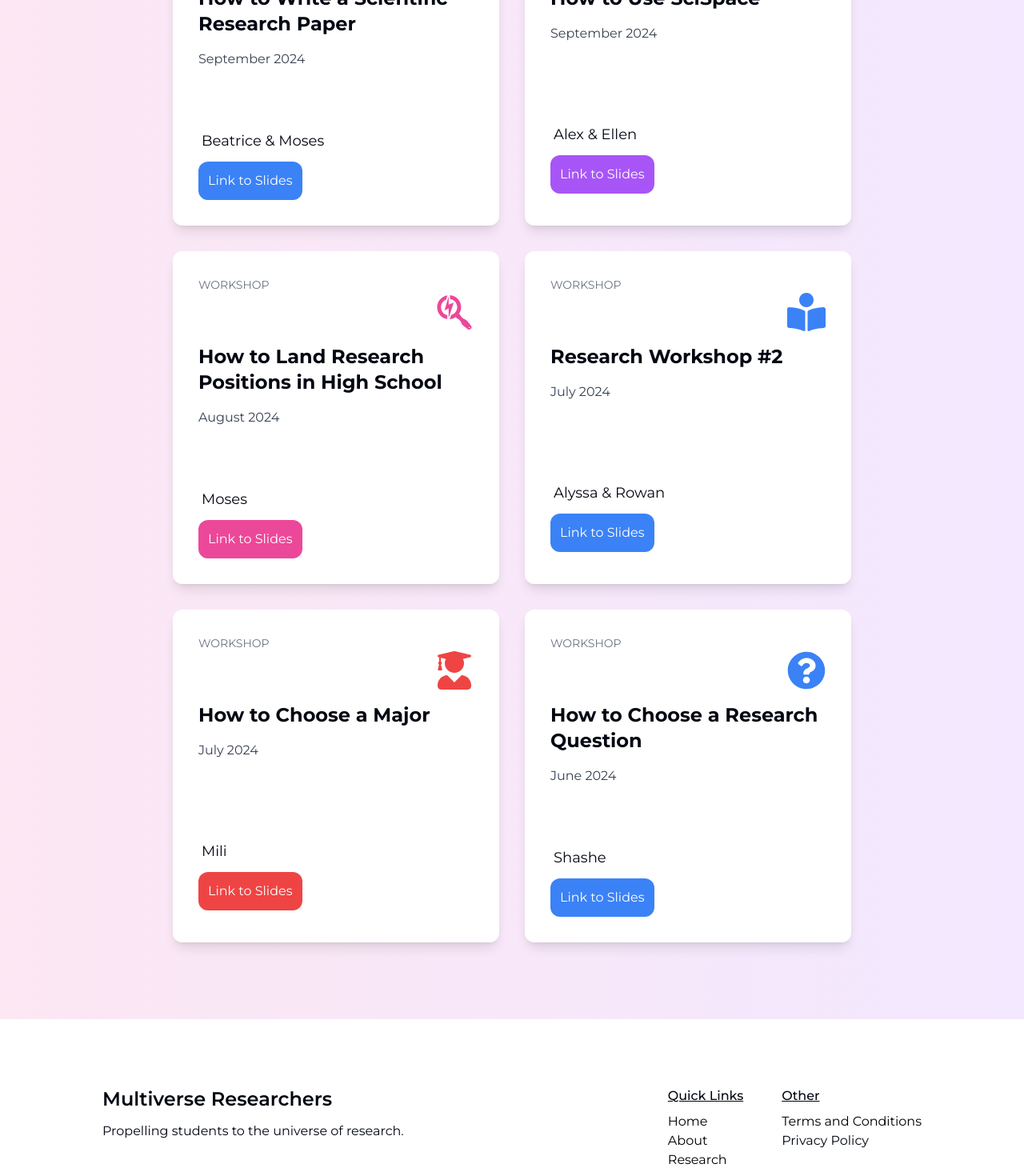
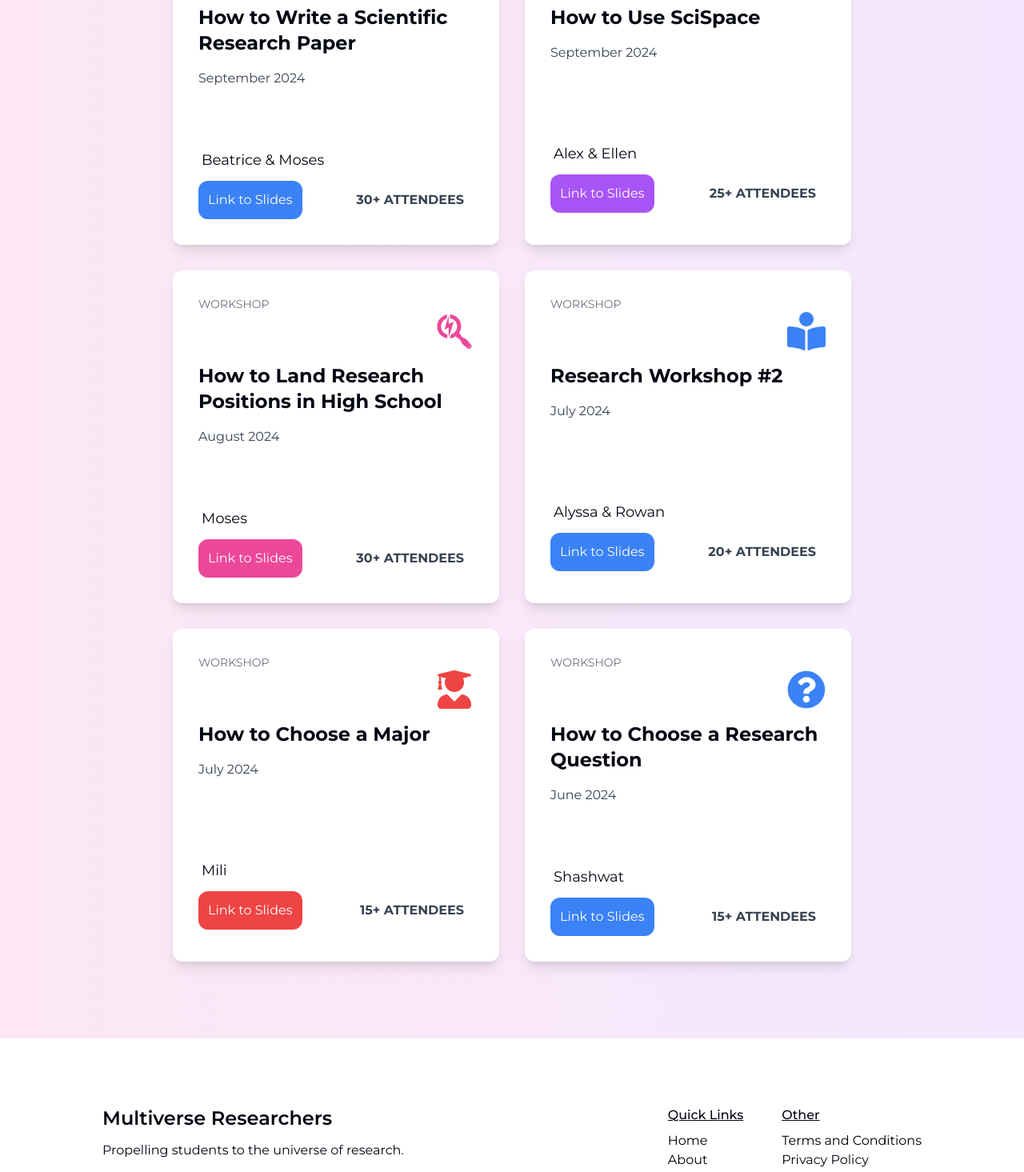
Before and after one commit to multiverseresearchers/multiverse-researchers, a React (Vite) app: page /workshops in a window 1280 px wide. Shown: the part 598-2063 px from the top of the page at 80% size. Built offline with nearby package versions, Linux system fonts and the light colour scheme.

Commit message:
added attendees to workshop cards + fixing spacing

```diff
--- a/src/components/programs/Rewire.tsx
+++ b/src/components/programs/Rewire.tsx
@@ -26,8 +26,7 @@ const Rewire = () => {
 						<p className="text-gray-700">Personalized Support</p>
 					</div>
 				</div>
-
-					<a
+					{/* <a
 						href="https://daztyxpv.formester.com/f/6e4ea898-ec48-41c9-9570-fbe35facdc17"
 						target="_blank"
 						rel="noopener noreferrer"
@@ -35,7 +34,7 @@ const Rewire = () => {
 						<div className="w-fit m-auto text-lg bg-pink-300 hover:bg-pink-900 hover:text-white transition-colors duration-300 rounded-full py-2 px-6 cursor-pointer mb-12">
 							Register
 						</div>
-					</a>
+					</a> */}
 				</div>
 
 				<div className="flex flex-wrap justify-center gap-8 px-8">
--- a/src/components/programs/Workshops.tsx
+++ b/src/components/programs/Workshops.tsx
@@ -8,9 +8,9 @@ const Workshops = () => {
 
   return (
     <div className="bg-gradient-to-r from-pink-100 to-purple-100 min-h-screen px-8 py-16">
-      <div className="p-8 w-1/2 md:w-3/4 m-auto">
-        <p className="font-bold text-4xl md:text-5xl pt-8 text-center">Past Workshops</p>
-        <p className="md:m-auto text-2xl py-3 text-center">
+      <div className="p-8 w-1/2 md:w-3/4 md:m-auto">
+        <p className="font-bold text-4xl md:text-5xl mb-8 text-center">Past Workshops</p>
+        <p className="text-lg md:text-2xl text-pretty mb-12 px-4 md:px-0">
           Through a variety of other initiatives, Multiverse Researchers has help run multiple workshops to platform and educate members on research and educational aspects.
           Below is a catalog of our recent efforts:
         </p>
@@ -22,6 +22,7 @@ const Workshops = () => {
             icon={<FaPollH className="text-5xl ml-auto mb-4" />}
             desc=""
             color="blue"
+            members="30"
           />
 
           <WorkshopBlock name="How to Use SciSpace" author="Alex & Ellen" date="September 2024"
@@ -29,6 +30,7 @@ const Workshops = () => {
             icon={<FaPaperPlane className="text-5xl ml-auto mb-4" />}
             desc=""
             color="purple"
+            members="25"
           />
 
           <WorkshopBlock name="How to Land Research Positions in High School" author="Moses" date="August 2024"
@@ -36,6 +38,7 @@ const Workshops = () => {
             icon={<FaSearchengin className="text-5xl ml-auto mb-4" />}
             desc=""
             color="pink"
+            members="30"
           />
 
           <WorkshopBlock name="Research Workshop #2" author="Alyssa & Rowan" date="July 2024"
@@ -43,6 +46,7 @@ const Workshops = () => {
             icon={<FaBookReader className="text-5xl ml-auto mb-4" />}
             desc=""
             color="blue"
+            members="20"
           />
 
           <WorkshopBlock name="How to Choose a Major" author="Mili" date="July 2024"
@@ -50,13 +54,15 @@ const Workshops = () => {
             icon={<FaUserGraduate className="text-5xl ml-auto mb-4" />}
             desc=""
             color="red"
+            members="15"
           />
 
-          <WorkshopBlock name="How to Choose a Research Question" author="Shashe" date="June 2024"
+          <WorkshopBlock name="How to Choose a Research Question" author="Shashwat" date="June 2024"
             link="https://docs.google.com/presentation/d/1EAH5RjD7kfkZ92OIRRSnavSPA3iu8InT9mxfL3La6VI/edit?usp=sharing"
             icon={<FaQuestionCircle className="text-5xl ml-auto mb-4" />}
             desc=""
             color="blue"
+            members="15"
           />
 
         </div>
@@ -65,11 +71,12 @@ const Workshops = () => {
   );
 }
 
-const WorkshopBlock = ({name, author, date, link, desc, icon, color}:
-                       {name:string, author:string, date:string, link:string, desc:string, icon:any, color:string}) => {
+const WorkshopBlock = ({name, author, date, link, desc, icon, color, members}:
+                       {name:string, author:string, date:string, link:string, desc:string, icon:any, color:string, members:string}) => {
 
   let iconDiv;
   let buttonElement;
+  let membersP;
 
 
   switch (color) {
@@ -83,6 +90,10 @@ const WorkshopBlock = ({name, author, date, link, desc, icon, color}:
         <div className={`bg-pink-500 hover:bg-pink-600 text-white rounded-xl p-3 cursor-pointer max-w-fit`}>Link to Slides</div>
       )
 
+      membersP = (
+        <p className="text-gray-700 font-bold hover:underline hover:text-pink-500 text-md">{members}+ ATTENDEES</p>
+      );
+
       break;
 
     case "blue":
@@ -95,6 +106,10 @@ const WorkshopBlock = ({name, author, date, link, desc, icon, color}:
         <div className={`bg-blue-500 hover:bg-blue-600 text-white rounded-xl p-3 cursor-pointer max-w-fit`}>Link to Slides</div>
       )
 
+      membersP = (
+        <p className="text-gray-700 font-bold hover:underline hover:text-blue-500 text-md">{members}+ ATTENDEES</p>
+      );
+
       break;
     case "purple":
       iconDiv =
@@ -105,6 +120,10 @@ const WorkshopBlock = ({name, author, date, link, desc, icon, color}:
       buttonElement = (
         <div className={`bg-purple-500 hover:bg-purple-600 text-white rounded-xl p-3 cursor-pointer max-w-fit`}>Link to Slides</div>
       )
+
+      membersP = (
+        <p className="text-gray-700 font-bold hover:underline hover:text-purple-500 text-md">{members}+ ATTENDEES</p>
+      );
 
       break;
     case "green":
@@ -117,6 +136,10 @@ const WorkshopBlock = ({name, author, date, link, desc, icon, color}:
         <div className={`bg-green-500 hover:bg-green-600 text-white rounded-xl p-3 cursor-pointer max-w-fit`}>Link to Slides</div>
       )
 
+      membersP = (
+        <p className="text-gray-700 font-bold hover:underline hover:text-green-500 text-md">{members}+ ATTENDEES</p>
+      );
+
       break;
     case "red":
       iconDiv =
@@ -128,6 +151,10 @@ const WorkshopBlock = ({name, author, date, link, desc, icon, color}:
         <div className={`bg-red-500 hover:bg-red-600 text-white rounded-xl p-3 cursor-pointer max-w-fit`}>Link to Slides</div>
       )
 
+      membersP = (
+        <p className="text-gray-700 font-bold hover:underline hover:text-red-500 text-md">{members}+ ATTENDEES</p>
+      );
+
       break;
     default:
       iconDiv =
@@ -136,8 +163,12 @@ const WorkshopBlock = ({name, author, date, link, desc, icon, color}:
         </div>);
 
       buttonElement = (
-        <div className={`bg-blue-500 hover:bg-blue-600 text-white rounded-xl p-3 cursor-pointer max-w-fit`}>Link to Slides</div>
-      )
+        <div className={`bg-pink-500 hover:bg-pink-600 text-white rounded-xl p-3 cursor-pointer max-w-fit`}>Link to Slides</div>
+      );
+
+      membersP = (
+        <p className="text-gray-700 font-bold hover:underline hover:text-pink-500 text-md">{members}+ ATTENDEES</p>
+      );
   }
 
   return (
@@ -152,10 +183,18 @@ const WorkshopBlock = ({name, author, date, link, desc, icon, color}:
       <div className='row-start-4'>
         <p className="text-lg ml-1 pt-3 pb-3">{author}</p>
 
-        <a href={link} target="_blank" rel="noopener noreferrer">
-          {buttonElement}
-        </a>
-        <p>{desc}</p>
+        <div className="flex grid grid-cols-2">
+          <div>
+            <a href={link} target="_blank" rel="noopener noreferrer">
+              {buttonElement}
+            </a>
+            <p>{desc}</p>
+          </div>
+
+          <div className='text-right flex-end rounded-xl p-3'>
+            {membersP}
+          </div>
+        </div>
       </div>
     </div>
   );
```
Also changed, not shown: 1 other file (tests, documents, lock files or other folders).
